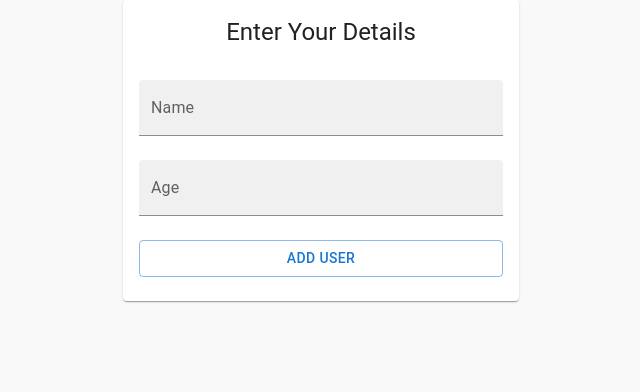
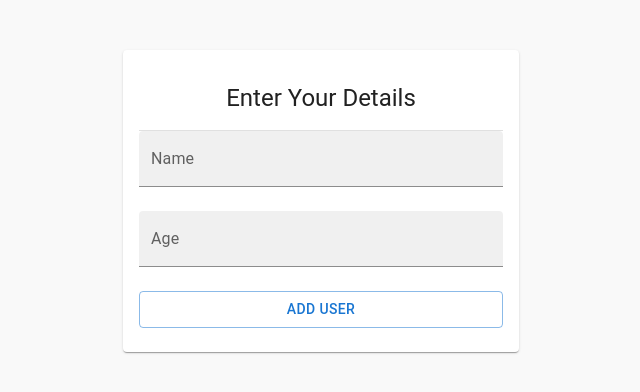
Before and after one commit to kickitkev/section8, a React (Create React App) app: page / in a window 1280 px wide. Shown: the top 392 px of the page, without its empty margins (319-959 px from the left). Built offline with nearby package versions, Linux system fonts and the light colour scheme.

Commit message:
Change: Margin to H2 on form

```diff
--- a/src/App.js
+++ b/src/App.js
@@ -1,7 +1,7 @@
 import React, { useEffect } from "react";
 import Card from "./components/UI/Card";
 import UserForm from "./components/features/UserForm";
-import { Container, Grid, Typography } from "@mui/material";
+import { Container, Divider, Grid, Typography } from "@mui/material";
 import "./App.css";
 
 function App() {
@@ -23,21 +23,17 @@ function App() {
   };
 
   return (
-    <Container
-      maxWidth="xs"
-      display="flex"
-      justifyContent="space-around"
-      alignItems="center"
-    >
+    <Container maxWidth="xs" style={{ marginTop: "50px" }}>
       <Grid container spacing={4}>
         <Grid item md={12}>
           <Card>
-            <Grid container spacing={2}>
+            <Grid container spacing={4}>
               <Grid item md={12}>
                 <Grid item md={12}>
-                  <Typography marginBottom={4} variant="h5">
+                  <Typography margin={2} variant="h5">
                     Enter Your Details
                   </Typography>
+                  <Divider />
                 </Grid>
                 <Grid item={12}>
                   <UserForm onAddUser={addUserHandler} />
```
